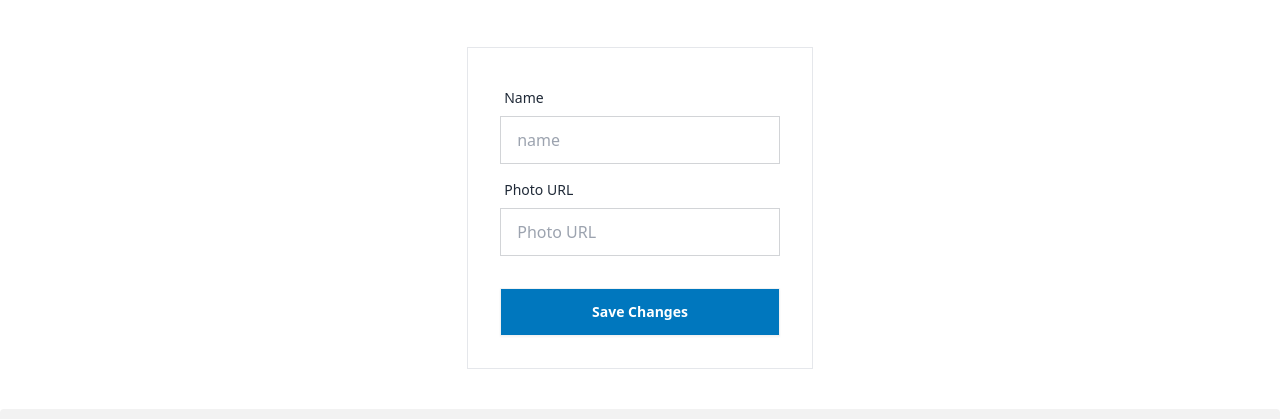
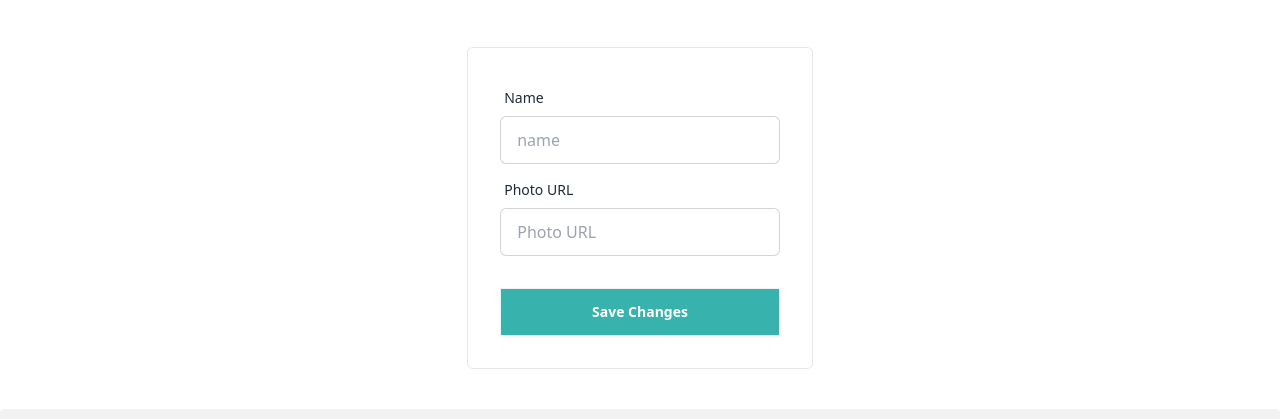
Before and after one commit to joysaha023/craftify-art-store-client-side, a React (Vite) app: page /updateProfile in a window 1280 px wide. Shown: the part 369-788 px from the top of the page. Built offline with nearby package versions, Linux system fonts and the light colour scheme; no server answers.

Commit message:
design modified and color changes

```diff
--- a/src/Components/CategorySinglePage/CategorySinglePage.jsx
+++ b/src/Components/CategorySinglePage/CategorySinglePage.jsx
@@ -53,7 +53,7 @@ const CategorySinglePage = () => {
               </div>
               <h2 className="card-title">{data.item_name}</h2>
               <p className="flex">{data.subcategory_Name}</p>
-              <p className="text-left">{data.description}</p>
+              <p className="text-left">{data.description.slice(0, 100)}</p>
               <p className="flex">Customization: {data.customization}</p>
               <p className="flex">Stock Status: {data.stock_status}</p>
               <p className="text-left">
--- a/src/Pages/LogIn/LogIn.jsx
+++ b/src/Pages/LogIn/LogIn.jsx
@@ -61,7 +61,7 @@ const LogIn = () => {
       <div className="flex flex-col items-center">
         <form
           onSubmit={handleSubmit(onSubmit)}
-          className="card-body lg:w-[30%] border"
+          className="card-body rounded-md lg:w-[30%] border"
         >
           <h2 className="text-center text-2xl md:text-3xl font-bold">Login</h2>
           <div className="form-control">
@@ -71,7 +71,7 @@ const LogIn = () => {
             <input
               type="email"
               placeholder="email"
-              className="input input-bordered rounded-none"
+              className="input input-bordered rounded-md"
               {...register("email", { required: true })}
             />
             {errors.email && (
@@ -82,7 +82,7 @@ const LogIn = () => {
             <label className="label">
               <span className="label-text">Password</span>
             </label>
-            <label className="input input-bordered rounded-none flex items-center gap-2">
+            <label className="input input-bordered rounded-md flex items-center gap-2">
               <input
                 type={showPassword ? "text" : "password"}
                 placeholder="password"
@@ -105,7 +105,7 @@ const LogIn = () => {
             )}
           </div>
           <div className="form-control mt-6">
-            <button className="btn bg-[#38B2AC] hover:text-black text-white rounded-none ">
+            <button className="btn bg-[#38B2AC] hover:text-black text-white rounded-md ">
               Login
             </button>
           </div>
--- a/src/Pages/SignUp/SignUp.jsx
+++ b/src/Pages/SignUp/SignUp.jsx
@@ -63,7 +63,7 @@ const SignUp = () => {
       <div className="flex flex-col items-center">
         <form
           onSubmit={handleSubmit(onSubmit)}
-          className="card-body lg:w-[30%] border"
+          className="card-body lg:w-[30%] border rounded-md"
         >
           <h2 className="text-center text-2xl md:text-3xl font-bold">
             Sign Up
@@ -75,7 +75,7 @@ const SignUp = () => {
             <input
               type="text"
               placeholder="name"
-              className="input input-bordered rounded-none"
+              className="input input-bordered rounded-md"
               {...register("fullName", { required: true })}
             />
             {errors.fullName && (
@@ -89,7 +89,7 @@ const SignUp = () => {
             <input
               type="email"
               placeholder="email"
-              className="input input-bordered rounded-none"
+              className="input input-bordered rounded-md"
               {...register("email", { required: true })}
             />
             {errors.email && (
@@ -103,7 +103,7 @@ const SignUp = () => {
             <input
               type="text"
               placeholder="photo url"
-              className="input input-bordered rounded-none"
+              className="input input-bordered rounded-md"
               {...register("image")}
             />
           </div>
@@ -111,7 +111,7 @@ const SignUp = () => {
             <label className="label">
               <span className="label-text">Password</span>
             </label>
-            <label className="input input-bordered rounded-none flex items-center gap-2">
+            <label className="input input-bordered rounded-md flex items-center gap-2">
               <input
                 type={showPassword ? "text" : "password"}
                 placeholder="password"
@@ -134,7 +134,7 @@ const SignUp = () => {
             )}
           </div>
           <div className="form-control mt-6">
-            <button className="btn bg-[#38B2AC] text-white hover:text-black rounded-none ">
+            <button className="btn bg-[#38B2AC] text-white hover:text-black rounded-md ">
               Register
             </button>
           </div>
--- a/src/Pages/UpdateProfile/UpdateProfile.jsx
+++ b/src/Pages/UpdateProfile/UpdateProfile.jsx
@@ -39,7 +39,7 @@ const UpdateProfile = () => {
           <p className="text-lg mb-2">{user?.email}</p>
         </div>
         <div className="flex flex-col items-center">
-          <form onSubmit={handleSubmit(onSubmit)} className="card-body lg:w-[30%] border">
+          <form onSubmit={handleSubmit(onSubmit)} className="card-body rounded-md lg:w-[30%] border">
             <div className="form-control">
               <label className="label">
                 <span className="label-text">Name</span>
@@ -48,7 +48,7 @@ const UpdateProfile = () => {
                 type="text"
                 placeholder="name"
                 defaultValue={user?.displayName}
-                className="input input-bordered rounded-none"
+                className="input input-bordered rounded-md"
                 {...register("name", { required: true })}
               />
             </div>
@@ -59,13 +59,13 @@ const UpdateProfile = () => {
               <input
                 type="text"
                 placeholder="Photo URL"
-                className="input input-bordered rounded-none"
+                className="input input-bordered rounded-md"
                 {...register("image")}
                 required
               />
             </div>
             <div className="form-control mt-6">
-              <button className="btn bg-[#0077be] text-white hover:text-black rounded-none ">
+              <button className="btn bg-[#38B2AC] text-white hover:text-black rounded-none ">
                 Save Changes
               </button>
             </div>
```
